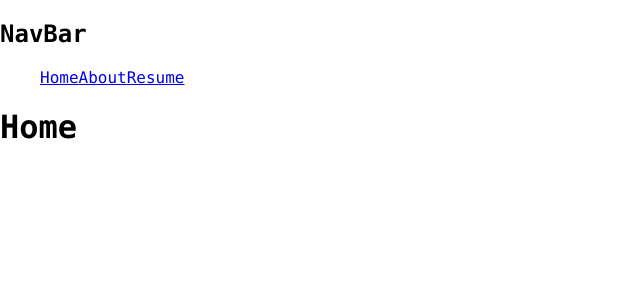
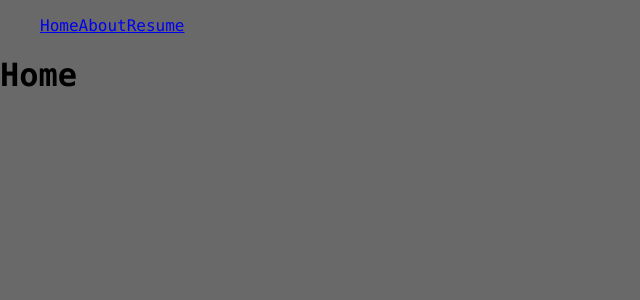
Before and after one commit to johnmays/johnmays.github.io, a React (Create React App) app: page / in a window 1280 px wide. Shown: the top 300 px of the page, without its empty margins (0-640 px from the left). Built offline with nearby package versions, Linux system fonts and the light colour scheme.

Commit message:
more skeleton work

```diff
--- a/src/App.js
+++ b/src/App.js
@@ -3,7 +3,7 @@ import { Route, Routes } from 'react-router-dom';
 import About from './Pages/About';
 import Home from './Pages/Home';
 import Resume from './Pages/Resume';
-import NavBar from './Components/NavBar';
+import NavBar from './Components/CenteredNavBar';
 
 class App extends React.Component{
   state = {};
--- a/src/Components/NavBar.js
+++ b/src/Components/CenteredNavBar.js
@@ -2,7 +2,6 @@ import { Link } from "react-router-dom"
 
 export default function NavBar() {
     return <nav>
-        <h1>NavBar</h1>
         <ul>
             <Link to='/home'>Home</Link>
             <Link to='/about'>About</Link>
--- a/src/Components/header.css
+++ /dev/null
@@ -1,4 +0,0 @@
-header {
-  background-color: lavender;
-  height: 20vh;
-}
--- a/src/index.css
+++ b/src/index.css
@@ -3,4 +3,5 @@ body {
   font-family: Consolas;
   -webkit-font-smoothing: antialiased;
   -moz-osx-font-smoothing: grayscale;
+  background-color: dimgray;
 }
```
Also changed, not shown: public/logo192.png (deleted), public/logo512.png (deleted), src/Components/NavBar.css (added), src/Components/header.jsx (deleted).
